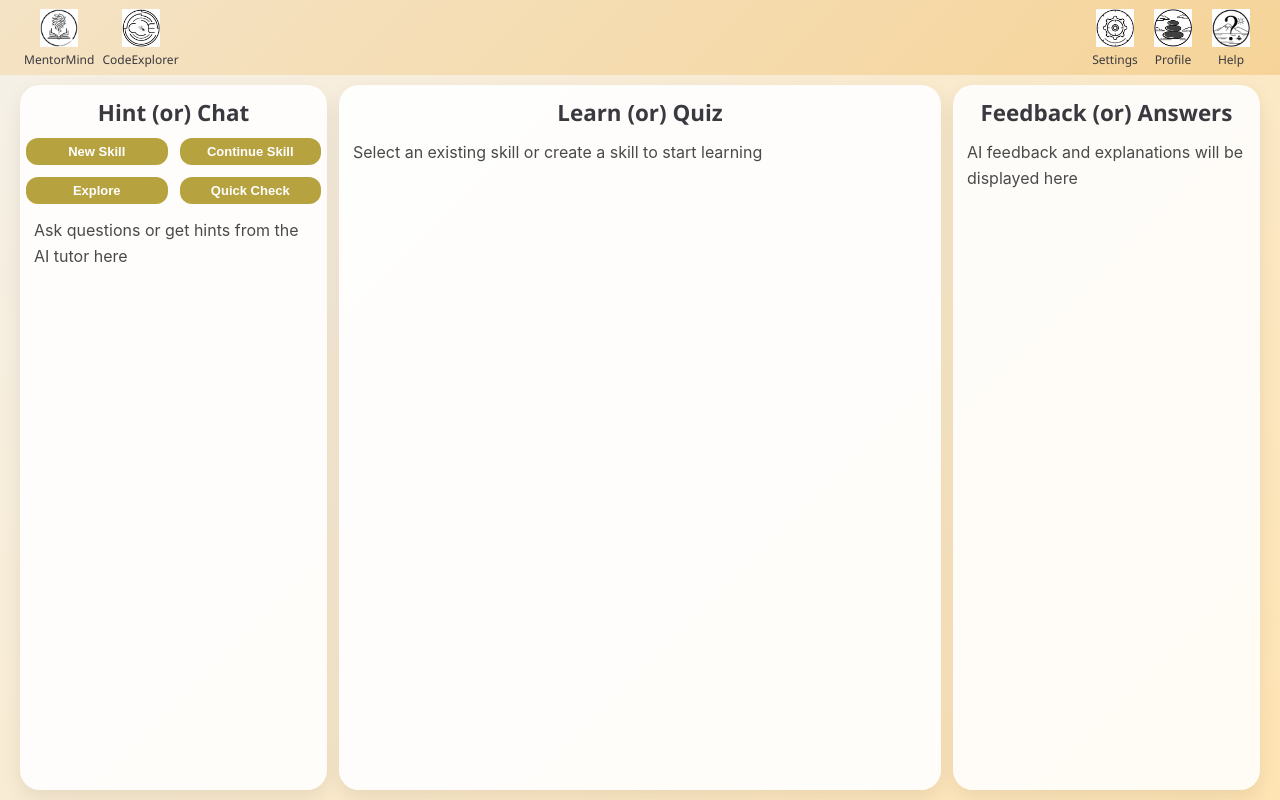
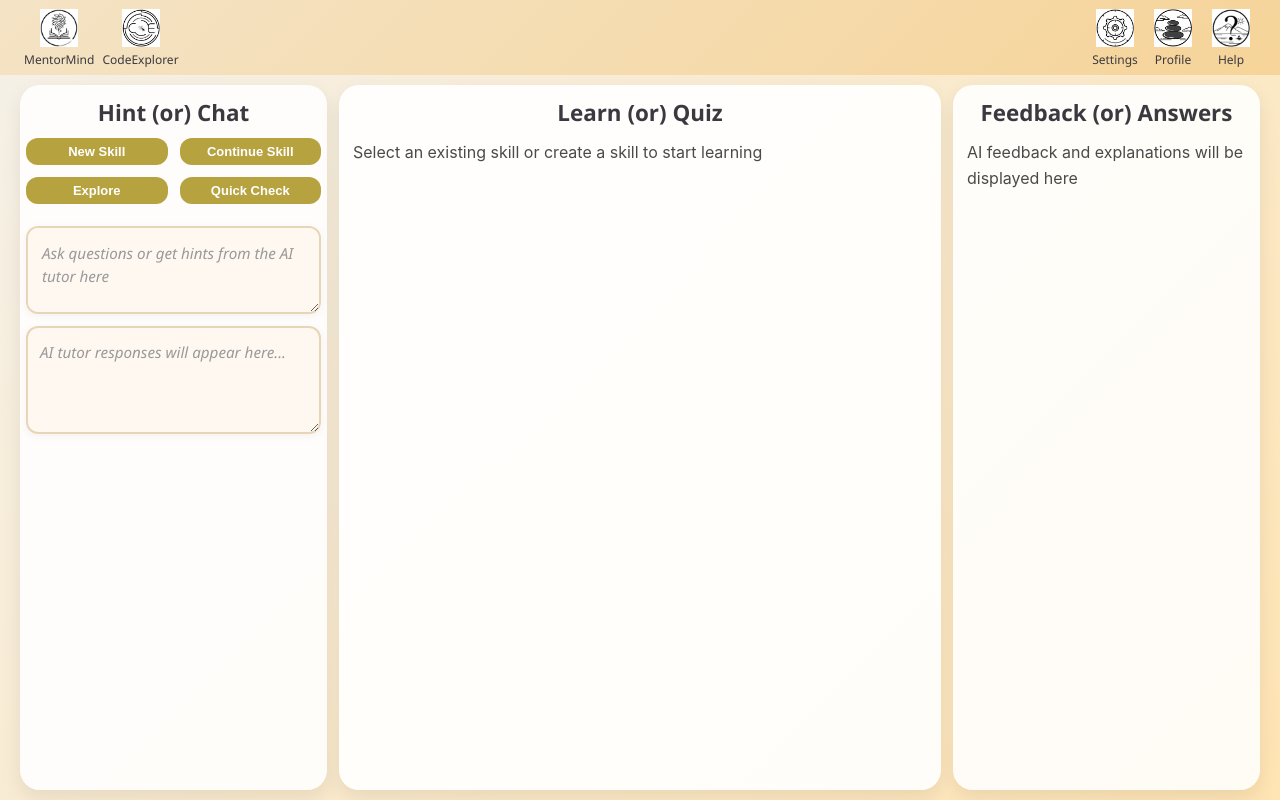
Before and after one commit to KSahapthan/agentic-base, a React (Vite) app: page /mentormind in a window 1280 px wide. Built offline with nearby package versions, Linux system fonts and the light colour scheme.

Commit message:
Changes to chat agent boxes and scrollbar removed

```diff
--- a/src/index.css
+++ b/src/index.css
@@ -1,4 +1,4 @@
- /* body specifying the global CSS reset*/
+/* body specifying the global CSS reset*/
 body {
   margin: 0;
   padding: 0;
@@ -6,18 +6,22 @@ body {
     'Ubuntu', 'Cantarell', 'Fira Sans', 'Droid Sans', 'Helvetica Neue',
     sans-serif;
   overflow-y: auto;
-  scrollbar-width: none;
-  -ms-overflow-style: none;
-  /* overflow: hidden; */
+  /* Hide scrollbars while keeping scrollability */
+  scrollbar-width: none;  /* Firefox */
+  -ms-overflow-style: none;  /* IE and Edge */
 }
 
 /* Hide scrollbar for Chrome, Safari and Opera */
-.body::-webkit-scrollbar {
+body::-webkit-scrollbar {
   display: none;
 }
 
-/* Hide scrollbar for IE, Edge and Firefox */
-.body{
-  -ms-overflow-style: none;
-  scrollbar-width: none;
+/* Also hide scrollbar for html element */
+html {
+  scrollbar-width: none;  /* Firefox */
+  -ms-overflow-style: none;  /* IE and Edge */
 }
+
+html::-webkit-scrollbar {
+  display: none;
+}
--- a/src/pages/MM/MentorMind.css
+++ b/src/pages/MM/MentorMind.css
@@ -23,17 +23,14 @@
   padding: 8px 6px;
   overflow-y: auto;
   -webkit-overflow-scrolling: touch;
-  scrollbar-width: thin;
-  scrollbar-color: #c1a45f transparent;
+  /* Hide scrollbars while keeping scrollability */
+  scrollbar-width: none;  /* Firefox */
+  -ms-overflow-style: none;  /* IE and Edge */
   transition: transform 0.3s ease, box-shadow 0.3s ease;
 }
 
 .mentormind-panel::-webkit-scrollbar {
-  width: 6px;
-}
-.mentormind-panel::-webkit-scrollbar-thumb {
-  background-color: #c1a45f;
-  border-radius: 10px;
+  display: none;  /* Webkit browsers (Chrome, Safari, Edge) */
 }
 .mentormind-panel:hover {
   transform: translateY(-3px);
@@ -130,3 +127,98 @@
 .current-skill-info .topic-name {
   color: #444;
 }
+
+/* Chat boxes in left panel */
+.chat-container {
+  display: flex;
+  flex-direction: column;
+  gap: 12px;
+  margin-top: 16px;
+  width: 100%;
+}
+
+.chat-input-box {
+  background: rgba(255, 248, 240, 0.9);
+  border: 2px solid #e8d5b7;
+  border-radius: 12px;
+  padding: 12px;
+  min-height: 60px;  /* Reduced from 80px */
+  max-height: 150px;  /* Reduced from 200px */
+  overflow-y: auto;  /* To revert: change to 'hidden' to disable scrolling */
+  transition: all 0.3s ease;
+  box-shadow: 0 2px 8px rgba(0,0,0,0.05);
+  /* Auto-resize based on content */
+  resize: vertical;
+}
+
+.chat-input-box:focus-within {
+  border-color: #c1a45f;
+  box-shadow: 0 4px 12px rgba(193, 164, 95, 0.2);
+  transform: translateY(-1px);
+}
+
+.chat-input-box textarea {
+  width: 100%;
+  min-height: 100%;
+  border: none;
+  background: transparent;
+  resize: none;  /* To revert: change to 'vertical' to allow manual resizing */
+  outline: none;
+  font-family: 'Segoe UI', Roboto, sans-serif;
+  font-size: 0.95rem;
+  color: #3a393f;
+  line-height: 1.5;
+  /* Auto-expand textarea */
+  overflow-y: hidden;  /* To revert: change to 'auto' to show scrollbar */
+}
+
+.chat-input-box textarea::placeholder {
+  color: #999;
+  font-style: italic;
+}
+
+.chat-response-box {
+  background: rgba(255, 248, 240, 0.9);
+  border: 2px solid #e8d5b7;
+  border-radius: 12px;
+  padding: 12px;
+  min-height: 80px;  /* Reduced from 120px */
+  max-height: 250px;  /* Reduced from 300px */
+  overflow-y: auto;  /* To revert: change to 'hidden' to disable scrolling */
+  transition: all 0.3s ease;
+  box-shadow: 0 2px 8px rgba(0,0,0,0.05);
+  /* Auto-resize based on content */
+  resize: vertical;
+}
+
+.chat-response-box:hover {
+  border-color: #c1a45f;
+  box-shadow: 0 4px 12px rgba(193, 164, 95, 0.15);
+}
+
+.chat-response-content {
+  font-family: 'Segoe UI', Roboto, sans-serif;
+  font-size: 0.95rem;
+  color: #3a393f;
+  line-height: 1.6;
+  white-space: pre-wrap;
+  word-wrap: break-word;
+}
+
+.chat-response-content:empty::before {
+  content: "AI tutor responses will appear here...";
+  color: #999;
+  font-style: italic;
+}
+
+/* Hide scrollbars for chat boxes while keeping scrollability */
+.chat-input-box::-webkit-scrollbar,
+.chat-response-box::-webkit-scrollbar {
+  display: none;
+}
+
+.chat-input-box,
+.chat-response-box {
+  -ms-overflow-style: none;  /* IE and Edge */
+  scrollbar-width: none;  /* Firefox */
+}
--- a/src/pages/MM/MentorMind.jsx
+++ b/src/pages/MM/MentorMind.jsx
@@ -8,6 +8,9 @@ const MentorMind = () => {
   const [currentSkillId, setCurrentSkillId] = useState(null);
   const [skillDetails, setSkillDetails] = useState(null);
   const [isLoading, setIsLoading] = useState(true);
+  const [userQuery, setUserQuery] = useState('');
+  const [aiResponse, setAiResponse] = useState('');
+  const [isLoadingResponse, setIsLoadingResponse] = useState(false);
 
   // Load saved skill ID on mount (only once)
   useEffect(() => {
@@ -58,6 +61,42 @@ const MentorMind = () => {
     console.log('Current skill ID changed to:', currentSkillId);
   }, [currentSkillId]);
 
+  // Handle chat submission
+  const handleChatSubmit = async () => {
+    if (!userQuery.trim()) return;
+
+    setIsLoadingResponse(true);
+    try {
+      const response = await axios.post('http://127.0.0.1:8000/chat/ask', {
+        user_query: userQuery,
+        skill_id: currentSkillId
+      });
+      setAiResponse(response.data.response);
+    } catch (error) {
+      console.error('Error getting AI response:', error);
+      setAiResponse('Sorry, I encountered an error. Please try again.');
+    } finally {
+      setIsLoadingResponse(false);
+    }
+  };
+
+  // Handle Enter key press in textarea
+  const handleKeyPress = (e) => {
+    if (e.key === 'Enter' && !e.shiftKey) {
+      e.preventDefault();
+      handleChatSubmit();
+    }
+  };
+
+  // Auto-resize textarea based on content
+  const handleTextareaChange = (e) => {
+    setUserQuery(e.target.value);
+    // Auto-resize textarea
+    const textarea = e.target;
+    textarea.style.height = 'auto';
+    textarea.style.height = textarea.scrollHeight + 'px';
+  };
+
   if (isLoading) {
     return (
       <div className="mentormind-container loading">
@@ -75,8 +114,26 @@ const MentorMind = () => {
           onSkillSelect={handleSkillChange}
           currentSkillId={currentSkillId}
         />
-        <div className="panel-content">
-          <p>Ask questions or get hints from the AI tutor here</p>
+
+        {/* Chat Container */}
+        <div className="chat-container">
+          {/* Input Box */}
+          <div className="chat-input-box">
+            <textarea
+              value={userQuery}
+              onChange={handleTextareaChange}
+              onKeyPress={handleKeyPress}
+              placeholder="Ask questions or get hints from the AI tutor here"
+              disabled={isLoadingResponse}
+            />
+          </div>
+
+          {/* Response Box */}
+          <div className="chat-response-box">
+            <div className="chat-response-content">
+              {isLoadingResponse ? 'AI tutor is thinking...' : aiResponse}
+            </div>
+          </div>
         </div>
       </div>
 
```
Also changed, not shown: 2 other files (tests, documents, lock files or other folders).
